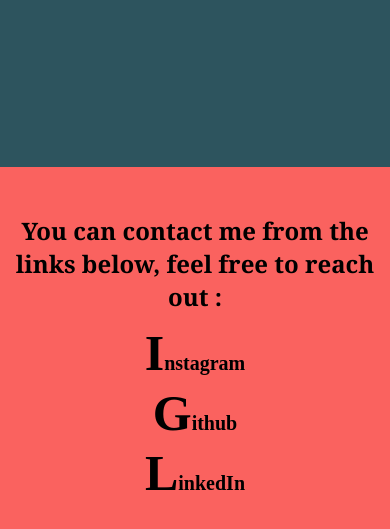
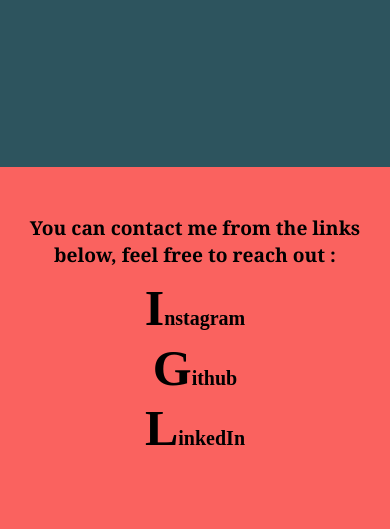
Before and after one commit to fachriza0/portofolio, a plain HTML site: page index.html in a window 390 px wide. Shown: the part 2365-2894 px from the top of the page. Drawn offline with Linux system fonts and the light colour scheme; a web font is replaced by a local one.

Commit message:
Add files via upload

```diff
--- a/styles.css
+++ b/styles.css
@@ -226,4 +226,7 @@ li a:hover{
     margin-top: 60%;
     margin-left: 53%;
   }
+  .contact h2{
+    font-size: 1.2rem;
+  }
 }
```
